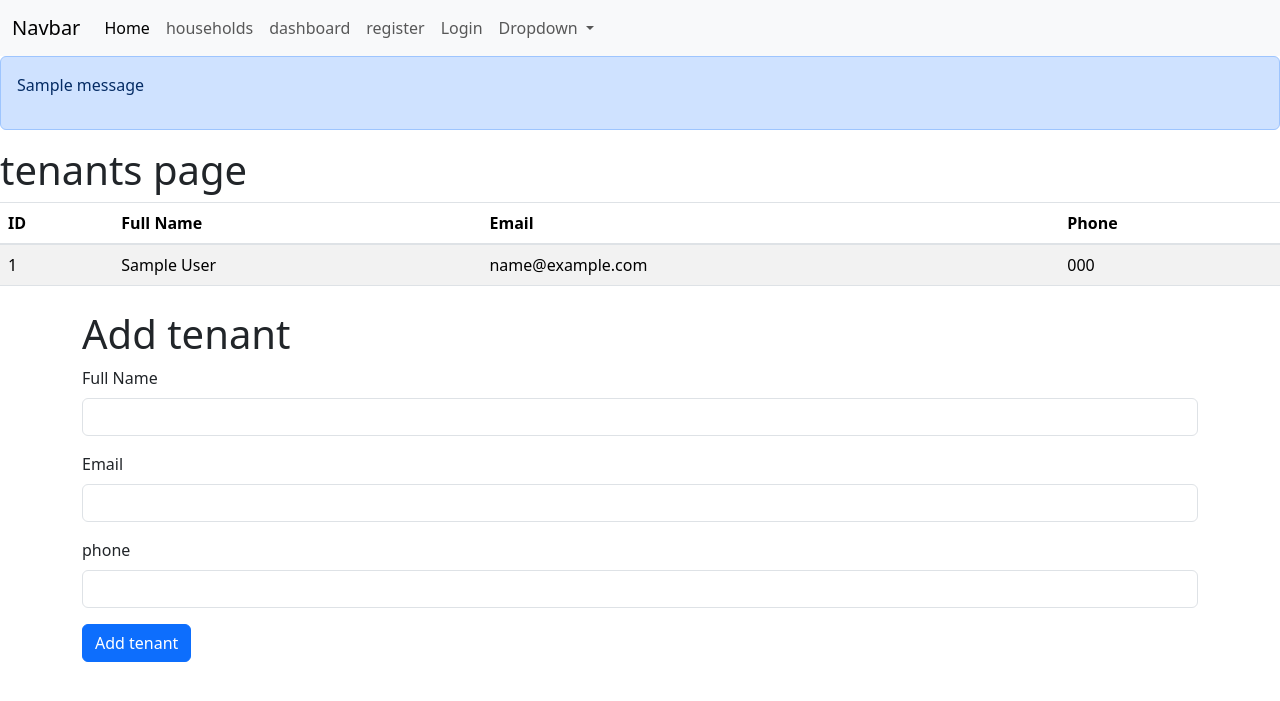
After one commit to kenkivuti/property-management-system, a Flask app: page /tenants in a window 1280 px wide. The commit adds this page. Shown: the top 701 px of the page. Run offline with Flask 3, Linux system fonts and the light colour scheme; tables that the repository leaves empty hold one stand-in row (values such as "Sample post"); one stand-in notice (Sample message) is shown; some libraries are stand-ins or nearby versions.

Commit message:
not complete

```diff
--- a/Templates/base.html
+++ b/Templates/base.html
@@ -44,6 +44,9 @@
               <a class="nav-link" href="/households">households</a>
             </li>
             <li class="nav-item">
+              <a class="nav-link" href="/dashboard">dashboard</a>
+            </li>
+            <li class="nav-item">
               <a class="nav-link" href="/register">register</a>
             </li>
             <li class="nav-item">
@@ -60,7 +63,7 @@
                 Dropdown
               </a>
               <ul class="dropdown-menu">
-                <li><a class="dropdown-item" href="/tenant">tenants</a></li>
+                <li><a class="dropdown-item" href="/tenants">tenants</a></li>
                 <li><a class="dropdown-item" href="/users">users</a></li>
               </ul>
             </li>
@@ -68,6 +71,18 @@
         </div>
       </div>
     </nav>
+      <!-- Flashes container -->
+      <div id="flashes-container" class="flashes-container">
+        {% with messages = get_flashed_messages() %} {% if messages %}
+        <div class="alert alert-primary" role="alert">
+          <ul class="list-unstyled">
+            {% for message in messages %}
+            <li>{{ message }}</li>
+            {% endfor %}
+          </ul>
+        </div>
+        {% endif %} {% endwith %}
+      </div>
     <div class="content-div">{%block content%} {% endblock %}</div>
     <script
       src="https://cdn.jsdelivr.net/npm/@popperjs/core@2.11.8/dist/umd/popper.min.js"
--- a/Templates/login.html
+++ b/Templates/login.html
@@ -19,8 +19,8 @@
                         <form id="login-form" class="form" action="/login" method="post">
                             <h3 class="text-center text-info">Login</h3>
                             <div class="form-group">
-                                <label for="username" class="text-info">Username:</label><br>
-                                <input type="text" name="username" id="username" class="form-control">
+                                <label for="username" class="text-info">Email:</label><br>
+                                <input type="text" name="email" id="username" class="form-control">
                             </div>
                             <div class="form-group">
                                 <label for="password" class="text-info">Password:</label><br>
--- /dev/null
+++ b/Templates/tenants.html
@@ -0,0 +1,69 @@
+{% extends "base.html"%} {% block title %} tenants {% endblock %} {% block
+    content %}
+    <h1>tenants page</h1>
+    <table class="table table-striped" style="width: 100%" id="my_table">
+      <thead>
+        <tr>
+          <th scope="col">ID</th>
+          <th scope="col">Full Name</th>
+          <th scope="col">Email</th>
+          <th scope="col">Phone</th>
+
+        </tr>
+      </thead>
+      <tbody id="tenants_table">
+        {% for tenant in tenants %}
+        <tr>
+          <td>{{ tenant.id }}</td>
+          <td>{{ tenant.full_name }}</td>
+          <td>{{ tenant.email }}</td>
+          <td>{{ tenant.phone }}</td>
+        </tr>
+        {% endfor %}
+      </tbody>
+    </table>
+    <!-- add tenant from -->
+    <div class="container mt-4">
+      <h1>Add tenant</h1>
+      <form id="products_form" method="post" action="/tenants">
+        <!-- full Name -->
+        <div class="mb-3">
+          <label for="full_name" class="form-label">Full Name</label>
+          <input
+            type="text"
+            class="form-control"
+            id="full_name"
+            name="full_name"
+            required
+          />
+        </div>
+
+        <!-- email -->
+        <div class="mb-3">
+          <label for="email" class="form-label">Email</label>
+          <input
+            type="email"
+            class="form-control"
+            id="email"
+            name="email"
+            required
+          />
+        </div>
+
+        <!-- phone -->
+        <div class="mb-3">
+          <label for="phone" class="form-label">phone</label>
+          <input
+            type="number"
+            class="form-control"
+            id="phone"
+            name="phone"
+            required
+          />
+        </div>
+
+        <button type="submit" class="btn btn-primary">Add tenant</button>
+      </form>
+    </div>
+
+    {% endblock %}
--- a/main.py
+++ b/main.py
@@ -1,5 +1,7 @@
-from flask import render_template, request , flash
+from flask import render_template, request , flash , redirect , url_for
 from dbservices import *
+from flask_login import LoginManager,  login_user, current_user ,login_manager,login_required
+login_manager = LoginManager(app)
 
 with app.app_context():
     db.create_all()
@@ -13,32 +15,93 @@ def mackays():
 
 
 @app.route("/households")
-def households():
+def houses():
     records = Houses.query.all()
     households=[house for house in records]
     return render_template("households.html", households=households)
 
 
 
-@app.route("/register")
+@app.route("/register" ,methods=['POST', 'GET'])
 def register():
+    if request.method=='POST':
+       name=request.form["name"]
+       contact=request.form["contact"]
+       email=request.form["email"]
+       password=request.form['password']
+
+     #    check if email exist
+       user=Users.query.filter_by(email=email).first()
+
+       if user:
+         flash("email already exist")
+       else:
+        new_user=Users(name=name ,contact=contact, email=email , password=password)
+        db.session.add(new_user)
+        db.session.commit()
+        flash("Registered successfully")
+        return redirect(url_for('login'))
     return render_template("register.html")
 
 
-@app.route("/login")
+@login_manager.user_loader
+def load_user(id):
+    return Users.query.get(int(id))
+
+
+
+@app.route('/login', methods=['GET', 'POST'])
 def login():
+    if request.method == 'POST':
+        email = request.form['email']
+        password = request.form['password']
 
-  return render_template("login.html")
+        user = Users.query.filter_by(email=email, password=password).first()
+
+        if user:
+            flash('Login successful!', 'success')
+            return redirect(url_for('dashboard'))
+        else:
+            flash('Invalid email or password', 'error')
+
+    return render_template('login.html')
+
+@app.route('/dashboard')
+@login_required
+def dashboard():
+    flash(f'Welcome to the dashboard, {current_user.email}! Content: {current_user.dashboard_content}', 'info')
+    return render_template('dashboard.html')
+
+
+@app.route("/tenants" , methods=['POST' , 'GET'])
+def tenant():
+   if request.method == 'POST' :
+      full_name=request.form['full_name']
+      email=request.form['email']
+      phone=request.form['phone']
+
+      # add new tenants
+      new_tenant=Tenants(full_name=full_name,email=email,phone=phone)
+
+      # add the new tenant to the database
+
+      db.session.add(new_tenant)
+
+    #   commit changes to the database
+      db.session.commit()
+      flash("tenant added succesfully")
+
+
+   records = Tenants.query.all()
+   tenants = [tnt for tnt in records]
+   return render_template("tenants.html", tenants=tenants)
+
+
+
+
+
+
 
 
 if __name__== "__main__":
-    app.run(debug=True)
-
-    # if user:
-        #     flash("Email already exist")
-        # else:
-        #     new_user = Users(email=email, password=hashed_pass)
-        #     db.session.add(new_user)
-        #     db.session.commit()
-        #     flash("You have succesfully registered")
-        #     return redirect(url_for('login'))
+ app.run(debug=True)
```
Also changed, not shown: Templates/dashboard.html (added, +8 -0 lines), Templates/register.html (+10 -17 lines), Templates/test.py (deleted, +0 -21 lines), dbservices.py (+17 -11 lines).
